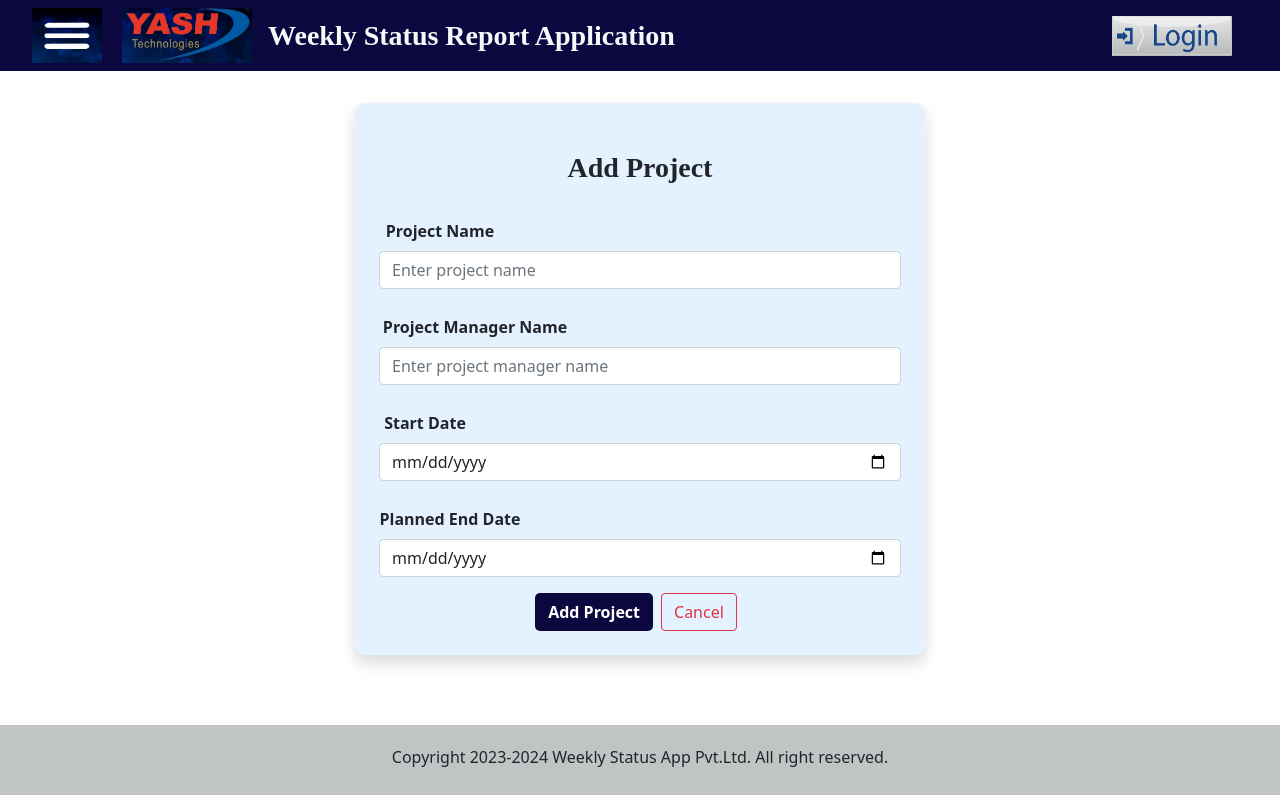
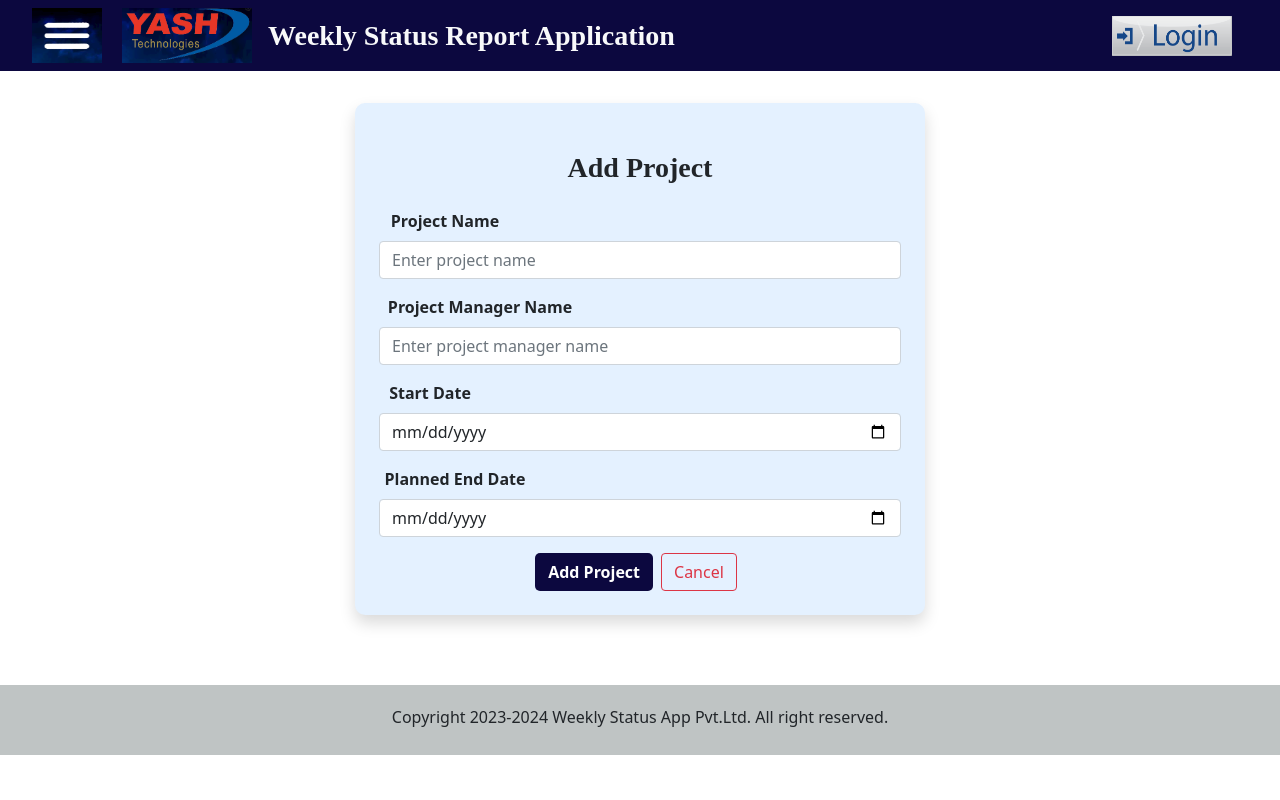
Before and after one commit to DarshanS001/weekly-project-status-frontend, a React (Create React App) app: page /manager/addProjectPage in a window 1280 px wide. Built offline with nearby package versions, Linux system fonts and the light colour scheme.

Commit message:
Completedand modified routing on Add Project Page

```diff
--- a/src/Router.js
+++ b/src/Router.js
@@ -3,7 +3,6 @@ import {Routes , Route } from "react-router-dom";
 import Home from './components/Admin/Home';
 import LoginPage from './components/Login/LoginPage';
 import AddProject from './components/manager/AddProject';
-import AddProjectTrial from './components/manager/AddProjectTrial';
 
 const Router = () => {
   return (
@@ -11,7 +10,7 @@ const Router = () => {
         <Routes>
             <Route path='/AdminHome' element={<Home/>}/>
             <Route path='/LoginPage' element={<LoginPage/>}/>
-            <Route path='/manager/addProjectPage' element={<AddProjectTrial/>}/>
+            <Route path='/manager/addProjectPage' element={<AddProject/>}/>
         </Routes>
     </div>
   )
--- a/src/components/manager/AddProject.css
+++ /dev/null
@@ -1,41 +0,0 @@
-body {
-    background-color: white;
-    color:#fff;
-}
-
-
-h1 {
-    text-align: center;
-    color: black;
-}
-
-fieldset {
-    margin-left: 25%;
-    margin-right: 25%;
-    margin-top: 3%;
-    background-color: #F5E5F2;
-    border-radius: 10px;
-}
-
-input {
-    padding: .3rem;
-    border: 1px solid #ccc;
-    border-radius: 4px;
-    margin: 10px;
-}
-
-label {
-    margin: 10px;
-}
-
-button {
-    padding: .3rem;
-    font-size: 15px;
-    background-color: rgb(19, 26, 58);
-    border: 4px solid #ccc;
-    color: #ccc;
-    padding: 10px;
-    border-radius: 8px;
-    margin: 10px;
-    cursor: pointer;
-}
--- a/src/components/manager/AddProject.js
+++ b/src/components/manager/AddProject.js
@@ -1,36 +1,100 @@
-import React from 'react'
-import "./AddProject.css";
 
-export default function AddProject() {
+import React, { useState } from "react";
+import { Link, useNavigate } from "react-router-dom";
+export default function AddProjectTrial() {
+  let navigate = useNavigate();
+  const [project, setProject] = useState({
+    projectName: "",
+    projectManagerName: "",
+    startDate: "",
+    plannedEndDate: "",
+  });
+
+  const { projectName, projectManagerName, startDate, plannedEndDate } = project;
+  const onInputChange = (e) => {
+    setProject({ ...project, [e.target.name]: e.target.value });
+  };
+
+  const onSubmit = async (e) => {
+    e.preventDefault();
+    // await axios.post("http://localhost:8000/api/create/", project);
+    navigate("/");
+  };
+
   return (
-    <div className="App">
-    <h1 className='ms-3 fs-3 fw-bold text-dark'>Add Project</h1>
-    <fieldset>
-        <form action="#" method="get">
-            <label for="firstname">First Name*</label>
+    <div className="container">
+      <div className="row" >
+        <div className="col-md-6 offset-md-3 p-4 mt-2 shadow" style={{border: 'rounded solid 6px',backgroundColor:'#E4F1FF',borderRadius:'10px'}}>
+          <h2 className="text-center m-4 fs-3" style={{fontFamily: 'Apple Chancery',fontWeight:'bold'}}>Add Project</h2>
+
+          <form onSubmit={(e) => onSubmit(e)} >
+            <div className="mb-3">
+              <label htmlFor="Name" className="form-label" style={{marginLeft:'-390px',fontWeight:'bold'}}>
+                Project Name
+              </label>
               <input
-                type="text"
-                name="firstname"
-                id="firstname"
-                placeholder="Enter First Name"
-                required
+                type={"text"}
+                className="form-control"
+                placeholder="Enter project name"
+                name="projectName"
+                value={projectName}
+                onChange={(e) => onInputChange(e)}
               />
-            <br /><br />
-            <label for="lastname">Last Name*</label>
+            </div>
+
+
+
+            <div className="mb-3">
+              <label htmlFor="Address" className="form-label" style={{marginLeft:'-320px',fontWeight:'bold'}}>
+                Project Manager Name
+              </label>
               <input
-                type="text"
-                name="lastname"
-                id="lastname"
-                placeholder="Enter Last Name"
-                required
+                type={"text"}
+                className="form-control"
+                placeholder="Enter project manager name"
+                name="projectManagerName"
+                value={projectManagerName}
+                onChange={(e) => onInputChange(e)}
               />
-            <br /><br />
+            </div>
+            <div className="mb-3">
+              <label htmlFor="Phone" className="form-label" style={{marginLeft:'-420px',fontWeight:'bold'}}>
+                Start Date
+              </label>
+              <input
+                type={"date"}
+                className="form-control"
+                placeholder="Enter the start date"
+                name="startDate"
+                value={startDate}
+                onChange={(e) => onInputChange(e)}
+              />
+            </div>
 
-            <button type="submit" value="Submit">
-                Submit
+            <div className="mb-3">
+              <label htmlFor="Phone" className="form-label fs-6" style={{marginLeft:'-370px',fontWeight:'bold'}}>
+                Planned End Date
+              </label>
+              <input
+                type={"date"}
+                className="form-control"
+                placeholder="Enter planned end date"
+                name="plannedEndDate"
+                value={plannedEndDate}
+                onChange={(e) => onInputChange(e)}
+              />
+            </div>
+
+
+            <button type="submit" className="btn " style={{fontWeight:'bold',borderRadius:'10px',borderRadius:'5px',color:'white',backgroundColor: 'hsl(244, 77%, 14%)'}}>
+              Add Project
             </button>
+            <Link className="btn btn-outline-danger mx-2" to="/">
+              Cancel
+            </Link>
           </form>
-    </fieldset>
+        </div>
+      </div>
     </div>
   );
 }
--- a/src/components/manager/AddProjectTrial.js
+++ /dev/null
@@ -1,100 +0,0 @@
-
-import React, { useState } from "react";
-import { Link, useNavigate } from "react-router-dom";
-export default function AddProjectTrial() {
-  let navigate = useNavigate();
-  const [project, setProject] = useState({
-    projectName: "",
-    projectManagerName: "",
-    startDate: "",
-    plannedEndDate: "",
-  });
-
-  const { projectName, projectManagerName, startDate, plannedEndDate } = project;
-  const onInputChange = (e) => {
-    setProject({ ...project, [e.target.name]: e.target.value });
-  };
-
-  const onSubmit = async (e) => {
-    e.preventDefault();
-    // await axios.post("http://localhost:8000/api/create/", project);
-    navigate("/");
-  };
-
-  return (
-    <div className="container">
-      <div className="row" >
-        <div className="col-md-6 offset-md-3 p-4 mt-2 shadow" style={{border: 'rounded solid 6px', borderColor: 'hsl(244, 77%, 14%)',backgroundColor:'#E4F1FF',borderRadius:'10px'}}>
-          <h2 className="text-center m-4 fs-3" style={{fontFamily: 'Apple Chancery',fontWeight:'bold'}}>Add Project</h2>
-
-          <form onSubmit={(e) => onSubmit(e)} >
-            <div className="mb-3">
-              <label htmlFor="Name" className="form-label" style={{marginLeft:'-390px',fontWeight:'bold'}}>
-                Project Name
-              </label>
-              <input
-                type={"text"}
-                className="form-control"
-                placeholder="Enter project name"
-                name="projectName"
-                value={projectName}
-                onChange={(e) => onInputChange(e)}
-              />
-            </div>
-
-
-
-            <div className="mb-3">
-              <label htmlFor="Address" className="form-label" style={{marginLeft:'-320px',fontWeight:'bold'}}>
-                Project Manager Name
-              </label>
-              <input
-                type={"text"}
-                className="form-control"
-                placeholder="Enter project manager name"
-                name="projectManagerName"
-                value={projectManagerName}
-                onChange={(e) => onInputChange(e)}
-              />
-            </div>
-            <div className="mb-3">
-              <label htmlFor="Phone" className="form-label" style={{marginLeft:'-420px',fontWeight:'bold'}}>
-                Start Date
-              </label>
-              <input
-                type={"date"}
-                className="form-control"
-                placeholder="Enter the start date"
-                name="startDate"
-                value={startDate}
-                onChange={(e) => onInputChange(e)}
-              />
-            </div>
-
-            <div className="mb-3">
-              <label htmlFor="Phone" className="form-label fs-6" style={{marginLeft:'-370px',fontWeight:'bold'}}>
-                Planned End Date
-              </label>
-              <input
-                type={"date"}
-                className="form-control"
-                placeholder="Enter planned end date"
-                name="plannedEndDate"
-                value={plannedEndDate}
-                onChange={(e) => onInputChange(e)}
-              />
-            </div>
-
-
-            <button type="submit" className="btn " style={{fontWeight:'bold',borderRadius:'10px',borderRadius:'5px',color:'white',backgroundColor: 'hsl(244, 77%, 14%)'}}>
-              Add Project
-            </button>
-            <Link className="btn btn-outline-danger mx-2" to="/">
-              Cancel
-            </Link>
-          </form>
-        </div>
-      </div>
-    </div>
-  );
-}
```
Lines whose indentation alone changed are shown as unchanged.
